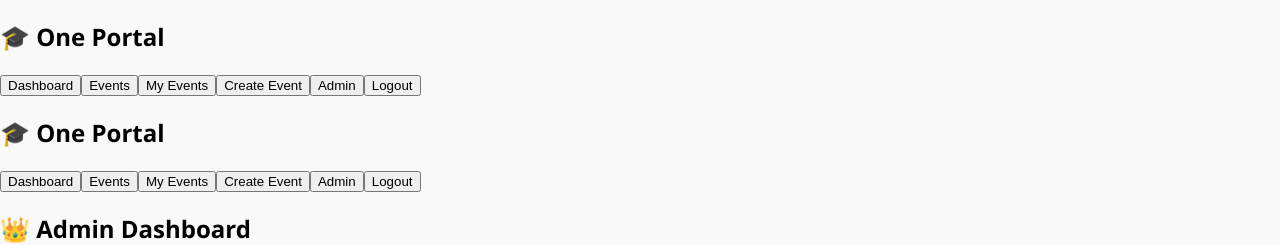
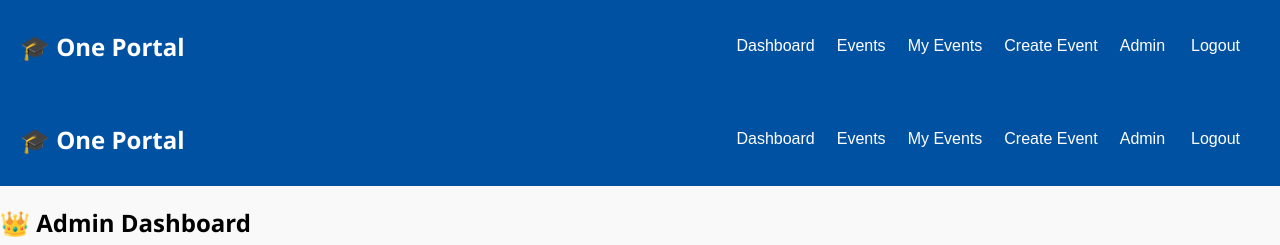
Before and after one commit to yogendrapalhawat/frontend, a React (Create React App) app: page /admin in a window 1280 px wide. Shown: the top 245 px of the page. Built offline with nearby package versions, Linux system fonts and the light colour scheme; no server answers; sample sign-in values are in the browser's storage.

Commit message:
fixed backend, confirmed local test

```diff
--- /dev/null
+++ b/src/components/Navbar.css
@@ -0,0 +1,40 @@
+/* src/components/Navbar.css */
+.navbar {
+    background-color: #0051a2;
+    color: white;
+    padding: 10px 20px;
+    display: flex;
+    justify-content: space-between;
+    align-items: center;
+  }
+
+  .brand {
+    font-size: 1.5rem;
+    font-weight: bold;
+    cursor: pointer;
+  }
+
+  .nav-links button {
+    background: none;
+    border: none;
+    color: white;
+    margin-right: 10px;
+    font-size: 1rem;
+    cursor: pointer;
+  }
+
+  .nav-links button:hover {
+    text-decoration: underline;
+  }
+
+  .logout {
+    background-color: #d9534f;
+    color: white;
+    padding: 5px 10px;
+    border-radius: 4px;
+    border: none;
+  }
+
+  .logout:hover {
+    background-color: #c9302c;
+  }
--- a/src/components/Navbar.js
+++ b/src/components/Navbar.js
@@ -1,6 +1,7 @@
 // src/components/Navbar.js
 import React from 'react';
 import { useNavigate } from 'react-router-dom';
+import './Navbar.css'; // ✅ External CSS file (create this)
 
 const Navbar = () => {
   const navigate = useNavigate();
@@ -11,7 +12,7 @@ const Navbar = () => {
     try {
       const payload = JSON.parse(atob(token.split('.')[1]));
       isAdmin = payload?.isAdmin;
-      console.log("JWT Payload ➜", payload); // Optional debug
+      console.log("JWT Payload ➜", payload); // For debug
     } catch (err) {
       console.error("❌ Token decode error:", err);
     }
@@ -23,46 +24,25 @@ const Navbar = () => {
   };
 
   return (
-    <nav className="bg-blue-600 text-white px-6 py-3 shadow-md flex justify-between items-center">
-      <h2
-        className="text-xl font-bold cursor-pointer hover:text-yellow-300 transition"
-        onClick={() => navigate('/')}
-      >
-        🎓 One Portal
-      </h2>
-
-      {token ? (
-        <div className="flex gap-4 items-center">
-          <button className="hover:text-yellow-300" onClick={() => navigate('/dashboard')}>Dashboard</button>
-          <button className="hover:text-yellow-300" onClick={() => navigate('/events')}>Events</button>
-          <button className="hover:text-yellow-300" onClick={() => navigate('/my-events')}>My Events</button>
-          <button className="hover:text-yellow-300" onClick={() => navigate('/create-event')}>Create Event</button>
-          {isAdmin && (
-            <button className="hover:text-yellow-300" onClick={() => navigate('/admin')}>Admin</button>
-          )}
-          <button
-            className="bg-red-500 hover:bg-red-600 text-white px-3 py-1 rounded"
-            onClick={handleLogout}
-          >
-            Logout
-          </button>
-        </div>
-      ) : (
-        <div className="flex gap-4">
-          <button
-            className="bg-green-500 hover:bg-green-600 text-white px-3 py-1 rounded"
-            onClick={() => navigate('/login')}
-          >
-            Login
-          </button>
-          <button
-            className="bg-gray-300 hover:bg-gray-400 text-black px-3 py-1 rounded"
-            onClick={() => navigate('/register')}
-          >
-            Register
-          </button>
-        </div>
-      )}
+    <nav className="navbar">
+      <h2 className="brand" onClick={() => navigate('/')}>🎓 One Portal</h2>
+      <div className="nav-links">
+        {token ? (
+          <>
+            <button onClick={() => navigate('/dashboard')}>Dashboard</button>
+            <button onClick={() => navigate('/events')}>Events</button>
+            <button onClick={() => navigate('/my-events')}>My Events</button>
+            <button onClick={() => navigate('/create-event')}>Create Event</button>
+            {isAdmin && <button onClick={() => navigate('/admin')}>Admin</button>}
+            <button className="logout" onClick={handleLogout}>Logout</button>
+          </>
+        ) : (
+          <>
+            <button onClick={() => navigate('/login')}>Login</button>
+            <button onClick={() => navigate('/register')}>Register</button>
+          </>
+        )}
+      </div>
     </nav>
   );
 };
```
